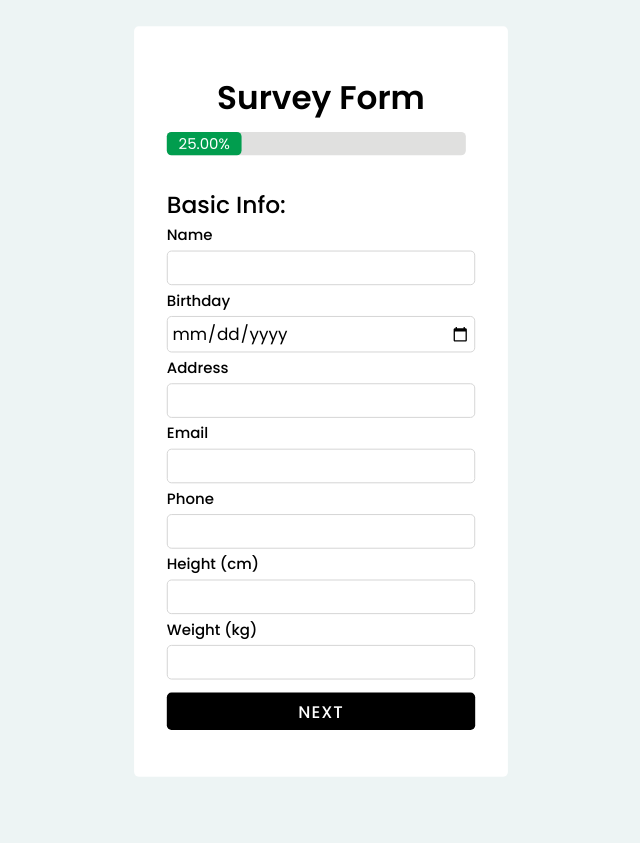
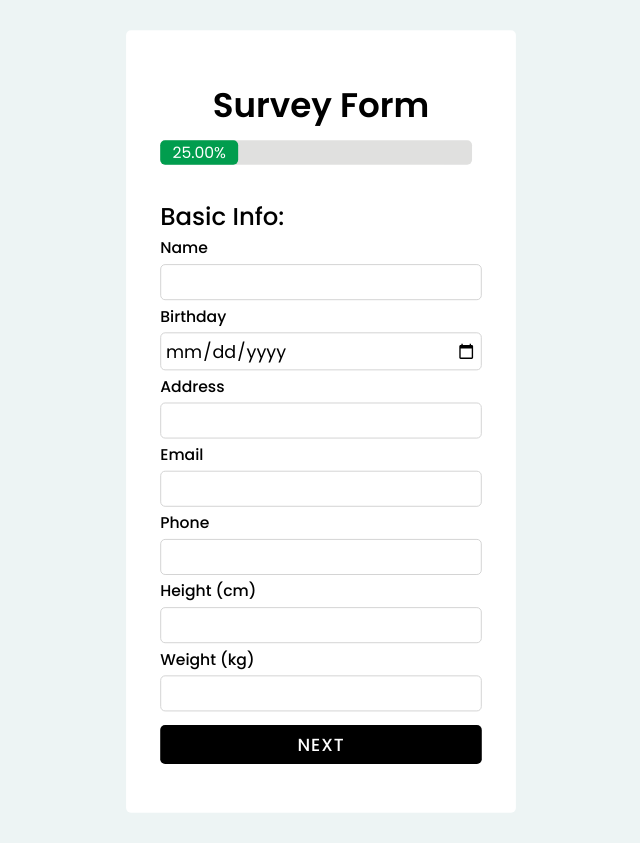
Before and after one commit to rising-dancho/mvc-survey-form, a React (Vite) app in the folder mvc-survey-form/: page / in a window 1280 px wide. Shown: the whole page, without its empty margins (319-959 px from the left). Before the commit the page ends 803 px from the top, so only its background shows below. Built offline with nearby package versions, Linux system fonts and the light colour scheme.

Commit message:
feat: added scrollbar to the body

```diff
--- a/mvc-survey-form/src/index.css
+++ b/mvc-survey-form/src/index.css
@@ -28,7 +28,8 @@ body {
   min-height: 100vh;
   overflow: hidden;
   background: var(--background);
-  scale: 93.45%;
+  scale: 97.45%;
+  overflow-y: scroll;
 }
 
 h1 {
@@ -54,6 +55,8 @@ h2 {
   text-align: center;
   border-radius: 5px;
   padding: 50px 35px 50px 35px;
+  margin-bottom: 20px;
+  margin-top: 20px;
 }
 
 header {
```
